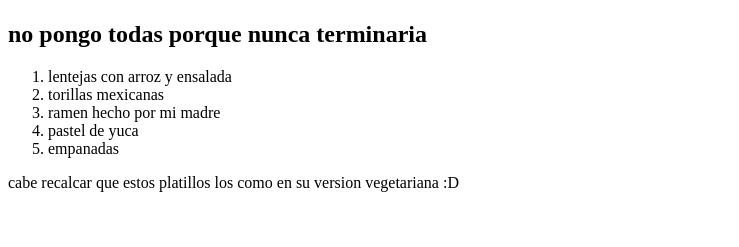
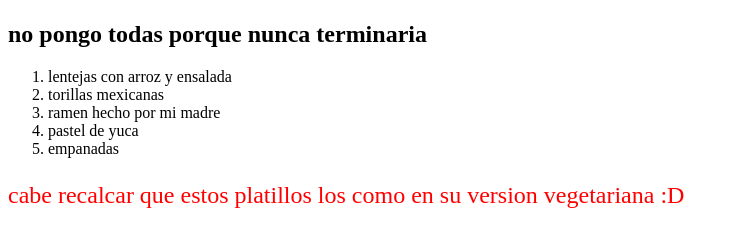
Before and after one commit to Nicocastellanos/practica_html, a plain HTML site: page index.html in a window 1280 px wide. Shown: the part 99-346 px from the top of the page, without its empty margins (0-739 px from the left). Drawn offline with Linux system fonts and the light colour scheme.

Commit message:
agregue un poco de estilo

```diff
--- a/index.html
+++ b/index.html
@@ -16,6 +16,6 @@
             <li>pastel de yuca</li>
             <li>empanadas</li>
         </ol>
-        <p>cabe recalcar que estos platillos los como en su version vegetariana :D</p>
+        <p style ="color: red; font-size: 24px;">cabe recalcar que estos platillos los como en su version vegetariana :D</p>
 </body>
 </html>
```
